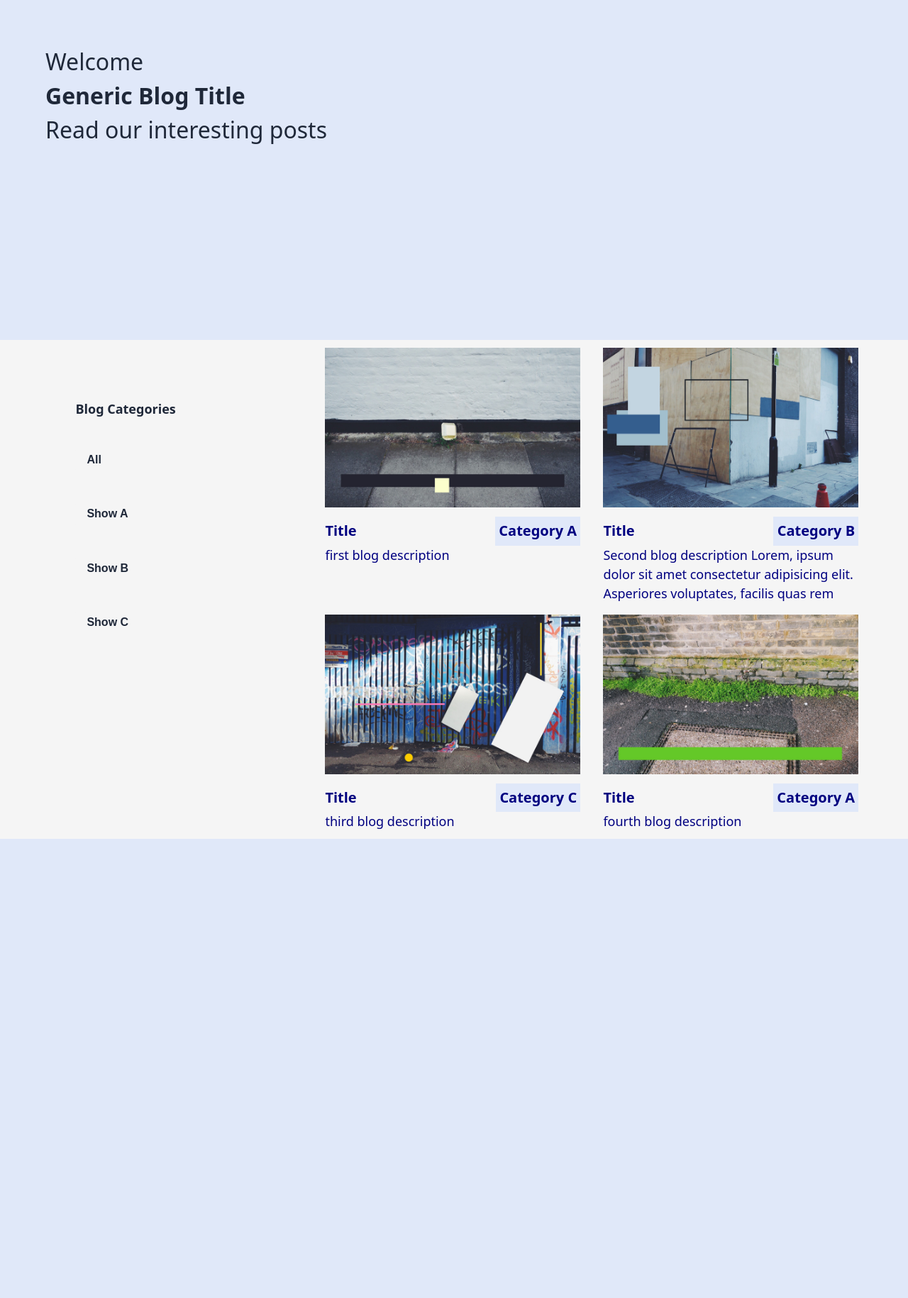
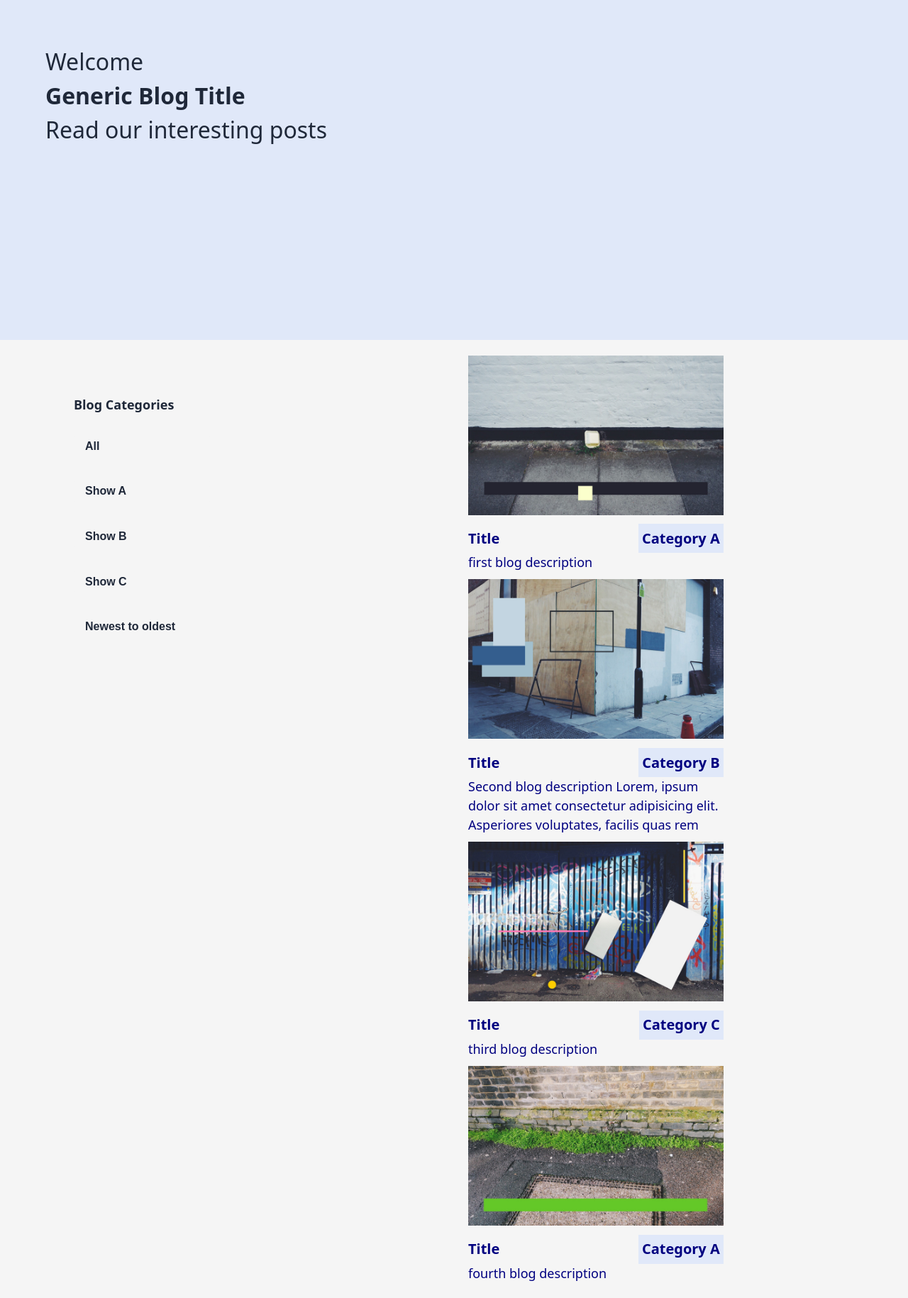
Before and after one commit to rogerb5/winter2023-cscd378-blog-final, a PHP site: page / in a window 1280 px wide. Shown: the part 39-1868 px from the top of the page at 71% size. Before the commit the page ends 1221 px from the top, so only its background shows below. Run offline with PHP 8.4, Linux system fonts and the light colour scheme.

Commit message:
add blog sorting behavior

```diff
--- a/css/style.css
+++ b/css/style.css
@@ -170,6 +170,7 @@ button {
 
 a {
     text-decoration: none;
+    color: #000000;
 }
 
 
@@ -200,7 +201,6 @@ nav h1 {
 
 nav a.login-link {
     font-size: 18px;
-    color: #000000;
     font-weight: bold;
 }
 
@@ -237,19 +237,18 @@ main aside div {
     flex-direction: column;
     justify-content: space-around;
     align-items: flex-start;
-    /* border: 2px solid red; */
     height: 500px;
     padding: var(--blog-primary-padding);
 }
 
 main aside div p.button-p {
-    color: red;
     font-size: 18px;
     font-weight: bolder;
     color: #1f2839;
 }
 
-button.btn {
+button.btn,
+button.sort {
     color: #1f2839;
     font-size: 16px;
     background-color: whitesmoke;
@@ -261,26 +260,39 @@ button.btn {
     padding: 0.4rem 1rem 0.4rem 1rem;
 }
 
-button.btn.active {
-    background-color: var(--blog-primary-color);
-}
-
-button.btn:hover {
+button.btn:hover,
+button.sort:hover {
     background-color: var(--blog-primary-color);
     cursor: pointer;
 }
 
-/* Section Blog Grid Styling */
+/* Section Blog Grid Styling ********/
 section.blog-grid {
-    display: grid;
+    display: flex;
     width: 60%;
-    grid-template-columns: repeat(auto-fit, minmax(300px, 1fr));
-    gap: 1rem;
-    margin: 0.7rem;
+    flex-direction: column;
+    justify-content: center;
+    align-items: center;
+    transition: 300ms ease;
+    margin: 1rem;
+}
+
+section.blog-grid.sort {
+    flex-direction: column-reverse;
+}
+
+span:after {
+    content: 'Newest to oldest';
+}
+
+span.change:after {
+    content: 'Oldest to newest';
 }
 
 div.item {
     width: 360px;
+    margin: 0.333rem;
+    transition: transform 400ms ease;
 }
 
 div.item img {
@@ -307,7 +319,6 @@ div.blog-title p {
     padding: 0.33rem;
 }
 
-
 p.blog-p {
     color: var(--blog-primary-text-color);
     font-size: 18px;
@@ -316,7 +327,6 @@ p.blog-p {
 }
 
 /* Add MOBILE SCREEN MEDIA QUERIES */
-
 @media (max-width: 600px) {
     main {
         display: flex;
--- a/index.html
+++ b/index.html
@@ -31,6 +31,7 @@
                 <button data-filter="category-a" class="btn">Show A</button>
                 <button data-filter="category-b" class="btn">Show B</button>
                 <button data-filter="category-c" class="btn">Show C</button>
+                <button class="sort"><span></span></button>
             </div>
         </aside>
 
@@ -55,7 +56,6 @@
                 <p class="blog-p">
                     Second blog description
                     Lorem, ipsum dolor sit amet consectetur adipisicing elit. Asperiores voluptates, facilis quas rem
-
                 </p>
             </div>
 
--- a/js/app.js
+++ b/js/app.js
@@ -1,7 +1,20 @@
 "use strict";
 const btnTag = Array.from(document.querySelectorAll("button.btn"));
 const itemTag = Array.from(document.querySelectorAll("div.item"));
+const sectionGrid = document.querySelector('section.blog-grid');
+const sortBtn = document.querySelector("button.sort");
+const spanTag = document.querySelector("span");
 
+/*
+    Sorts the order of blog posts according
+    to flexbox properties
+*/
+function sortOrder() {
+    sortBtn.addEventListener("click", () => {
+        sectionGrid.classList.toggle('sort');
+        spanTag.classList.toggle('change');
+    })
+}
 /*
     Applies filter setting according to the
     button index.
@@ -11,6 +24,8 @@ function applyFilter() {
         btn.addEventListener("click", () => {
             if (btnIndex === 0) {
                 resetFilter(itemTag)
+            } else if (btnIndex > btnTag.length) {
+                return;
             } else {
                 itemTag.forEach(item => {
                     setDisplayBlock(item);
@@ -34,16 +49,20 @@ function resetFilter(itemArr) {
 /*
     Takes an item array and button data as parameters
     Builds a new array of the items attributes and filters
-    according to button clicked attribute.
+    according to button clicked attribute. Next,
+    A new filtered array is made and if the filtered array
+    matches the button clicked then display those items.
 */
 function filterValues(itemArr, btnData) {
     let attributeArray = [];
     let btnAttribute = btnData.getAttribute('data-filter');
 
+    // creates an array of attributes
     for (let index = 0; index <= itemArr.length - 1; index++) {
         attributeArray.push(itemArr[index].getAttribute('data-filter'));
     }
 
+    // creates new result filtered array according to pushed button
     const result = attributeArray.filter((value => {
         return value.trim().includes(btnAttribute);
     }))
@@ -70,3 +89,4 @@ function setDisplayNone(item) {
 
 // run on load
 applyFilter();
+sortOrder();
```
